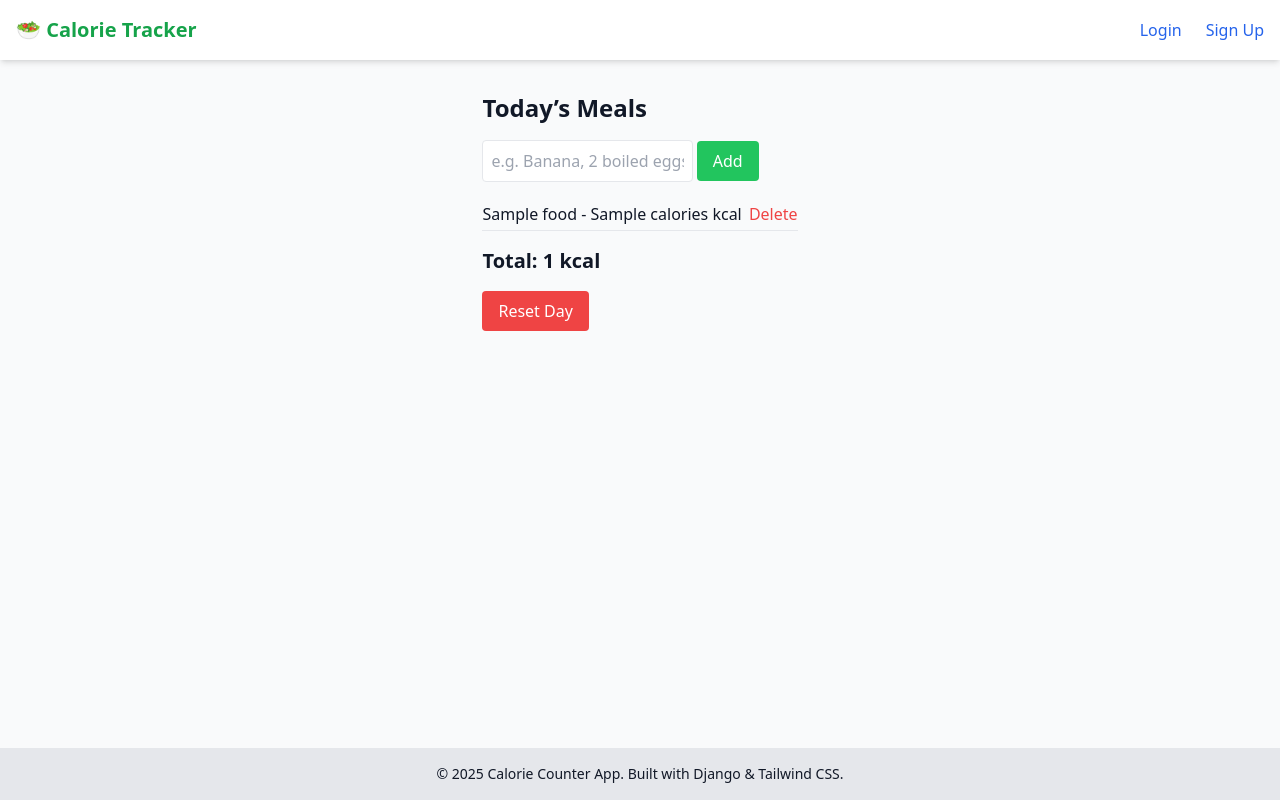
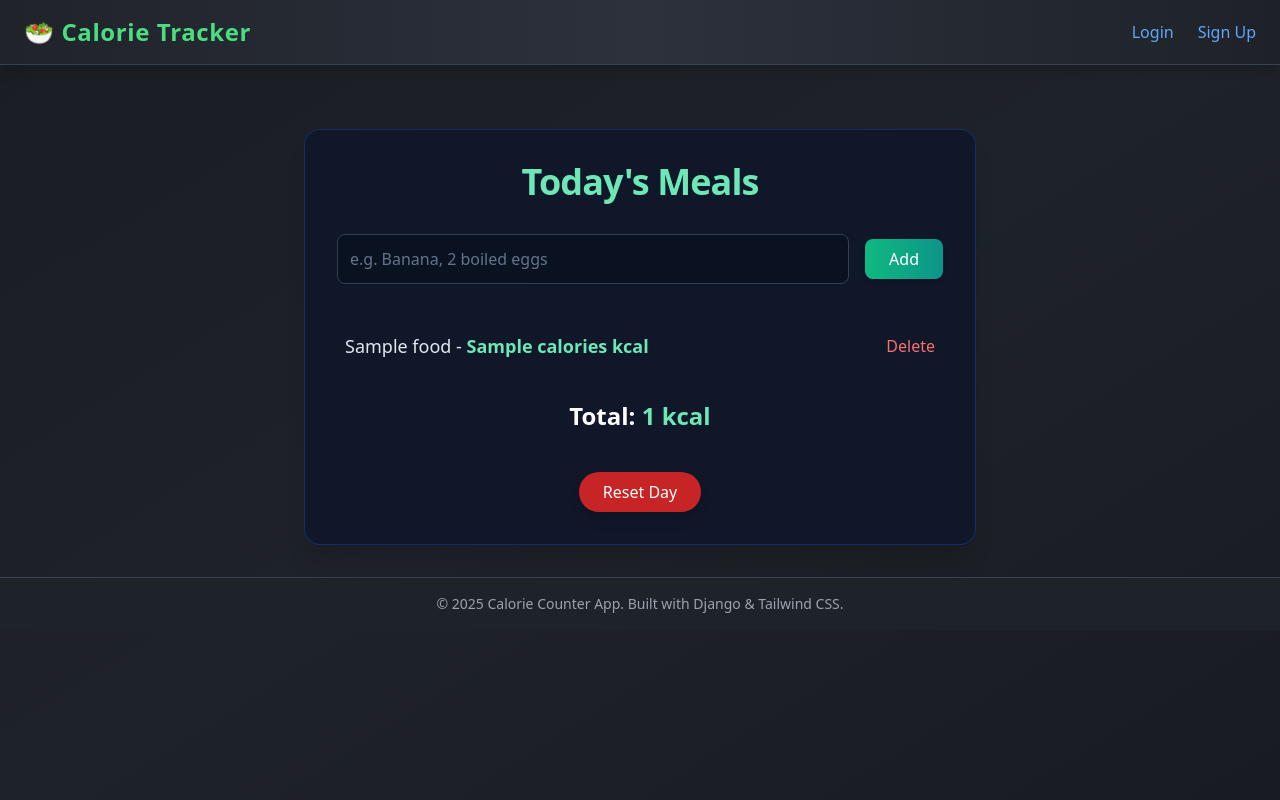
Before and after one commit to K1motho/cals_tracker, a Django app: template templates/index.html in a window 1280 px wide. Run offline with Django 3.2, Linux system fonts and the light colour scheme; the template is opened without the code that fills it: most values are stand-ins (such as "Sample title", 1, 10 or a date in 2020); some libraries are stand-ins or nearby versions.

Commit message:
styling completed

```diff
--- a/templates/base.html
+++ b/templates/base.html
@@ -8,15 +8,16 @@
   <meta name="viewport" content="width=device-width, initial-scale=1.0">
   <script src="https://cdn.tailwindcss.com"></script>
 </head>
-<body class="bg-gray-50 text-gray-900 min-h-screen flex flex-col">
+<body class="bg-gradient-to-br from-[#1a1d23] via-[#1e2229] to-[#181c22] min-h-screen text-gray-200">
 
   {% include "navbar.html" %}
 
-  <main class="flex-grow max-w-3xl mx-auto px-4 py-8">
+
     {% block content %}{% endblock content %}
-  </main>
+
 
   {% include "footer.html" %}
 
 </body>
+
 </html>
--- a/templates/footer.html
+++ b/templates/footer.html
@@ -1,3 +1,3 @@
-<footer class="bg-gray-200 text-center text-sm py-4 mt-8">
+<footer class="bg-[#1e2229] text-center text-sm py-4 mt-8 text-gray-400 border-t border-gray-700">
   &copy; {% now "Y" %} Calorie Counter App. Built with Django & Tailwind CSS.
 </footer>
--- a/templates/index.html
+++ b/templates/index.html
@@ -3,30 +3,51 @@
 {% block title %}MY CALORIE DASHBOARD{% endblock title %}
 
 {% block content %}
-<h1 class="text-2xl font-bold mb-4">Today’s Meals</h1>
+<body class="bg-gradient-to-br from-[#1a1d23] via-[#1e2229] to-[#181c22] min-h-screen text-gray-200">
 
-<form method="POST" action="{% url 'add_food' %}" class="mb-4">
+<div class="max-w-2xl mx-auto p-8 bg-[#0f172a]/90 backdrop-blur-sm border border-blue-800/50 shadow-xl rounded-2xl mt-16 border-opacity-30">
+
+  <h1 class="text-4xl font-black text-emerald-300 tracking-tight mb-8 text-center">Today's Meals</h1>
+
+  <!-- Add Food Form -->
+  <form method="POST" action="{% url 'add_food' %}" class="flex flex-col sm:flex-row gap-4 items-center mb-8">
     {% csrf_token %}
-  <input type="text" name="name" placeholder="e.g. Banana, 2 boiled eggs" required class="p-2 border rounded w-2/3">
-  <button type="submit" class="bg-green-500 text-white px-4 py-2 rounded">Add</button>
+    <input type="text" name="name" placeholder="e.g. Banana, 2 boiled eggs" required
+           class="flex-1 p-3 border border-slate-700 rounded-lg bg-[#0a1222] placeholder-slate-500 text-white focus:outline-none focus:ring-2 focus:ring-emerald-400 shadow-sm">
+    <button type="submit"
+            class="bg-gradient-to-r from-emerald-500 to-teal-600 hover:from-emerald-400 hover:to-teal-500 transition text-white px-6 py-2 rounded-lg shadow-md">
+      Add
+    </button>
   </form>
 
-<ul class="space-y-2 mb-4">
+  <!-- Food List -->
+  <ul class="divide-y divide-slate-700/60 mb-6">
     {% for food in foods %}
-    <li class="flex justify-between items-center border-b py-1">
-      <span>{{ food.name }} - {{ food.calories }} kcal</span>
-      <a href="{% url 'delete_food' food.id %}" class="text-red-500 hover:underline">Delete</a>
+      <li class="flex justify-between items-center py-4 px-2 hover:bg-[#1e293b]/50 rounded transition duration-150">
+        <span class="text-lg text-slate-200">{{ food.name }} - <span class="font-semibold text-emerald-300">{{ food.calories }} kcal</span></span>
+        <a href="{% url 'delete_food' food.id %}" class="text-red-400 hover:text-red-300 font-medium transition">Delete</a>
       </li>
     {% empty %}
-    <li class="text-gray-600">No food added today.</li>
+      <li class="text-slate-400 py-4 text-center italic">No food added today.</li>
     {% endfor %}
   </ul>
 
-<p class="font-bold text-xl">Total: {{ total_cals }} kcal</p>
+  <!-- Total Calories -->
+  <div class="text-center mb-6">
+    <p class="text-2xl font-extrabold text-white">Total:
+      <span class="text-emerald-300">{{ total_cals }} kcal</span>
+    </p>
+  </div>
 
-<form method="POST" action="{% url 'reset_day' %}">
+  <!-- Reset Button -->
+  <form method="POST" action="{% url 'reset_day' %}" class="text-center">
     {% csrf_token %}
-  <button class="bg-red-500 text-white px-4 py-2 rounded mt-4">Reset Day</button>
+    <button type="submit"
+            class="bg-red-600/90 hover:bg-red-700 text-white px-6 py-2 mt-4 rounded-full shadow-lg transition duration-300">
+      Reset Day
+    </button>
   </form>
 
+</div>
+</body>
 {% endblock content %}
--- a/templates/navbar.html
+++ b/templates/navbar.html
@@ -1,32 +1,35 @@
-<nav class="bg-white shadow-md">
-  <div class="max-w-7xl mx-auto px-4 py-4 flex justify-between items-center">
-    <a href="{% url 'index' %}" class="text-xl font-bold text-green-600">
+<nav class="bg-gradient-to-r from-[#20232a] via-[#2c313c] to-[#1e2228] shadow-lg border-b border-gray-700">
+  <div class="max-w-7xl mx-auto px-6 py-4 flex justify-between items-center">
+
+    <!-- Logo -->
+    <a href="{% url 'index' %}" class="text-2xl font-extrabold text-green-400 tracking-wide hover:text-green-300 transition">
       🥗 Calorie Tracker
     </a>
 
+    <!-- Nav links -->
     <div class="flex items-center space-x-6">
       {% if user.is_authenticated %}
-        <a href="{% url 'history' %}" class="text-gray-700 hover:underline">
+        <a href="{% url 'history' %}" class="text-gray-300 hover:text-white transition duration-200 font-medium">
           History
         </a>
 
-        <span class="text-sm text-gray-600">Hi, {{ user.username }}</span>
+        <span class="text-sm text-gray-400">Hi, <span class="font-semibold text-white">{{ user.username }}</span></span>
 
         <form method="POST" action="{% url 'logout' %}">
           {% csrf_token %}
           <button
             type="submit"
-            class="text-red-500 hover:underline bg-transparent border-none cursor-pointer p-0 text-sm"
+            class="text-red-400 hover:text-red-300 transition duration-200 font-medium bg-transparent border-none cursor-pointer text-sm"
           >
             Logout
           </button>
         </form>
 
       {% else %}
-        <a href="{% url 'login' %}" class="text-blue-600 hover:underline">
+        <a href="{% url 'login' %}" class="text-blue-400 hover:text-blue-300 font-medium transition">
           Login
         </a>
-        <a href="{% url 'signup' %}" class="text-blue-600 hover:underline">
+        <a href="{% url 'signup' %}" class="text-blue-400 hover:text-blue-300 font-medium transition">
           Sign Up
         </a>
       {% endif %}
```
Also changed, not shown: templates/history.html (+8 -6 lines), templates/login.html (+18 -17 lines), templates/signup.html (+24 -12 lines). Lines whose indentation alone changed are shown as unchanged.
